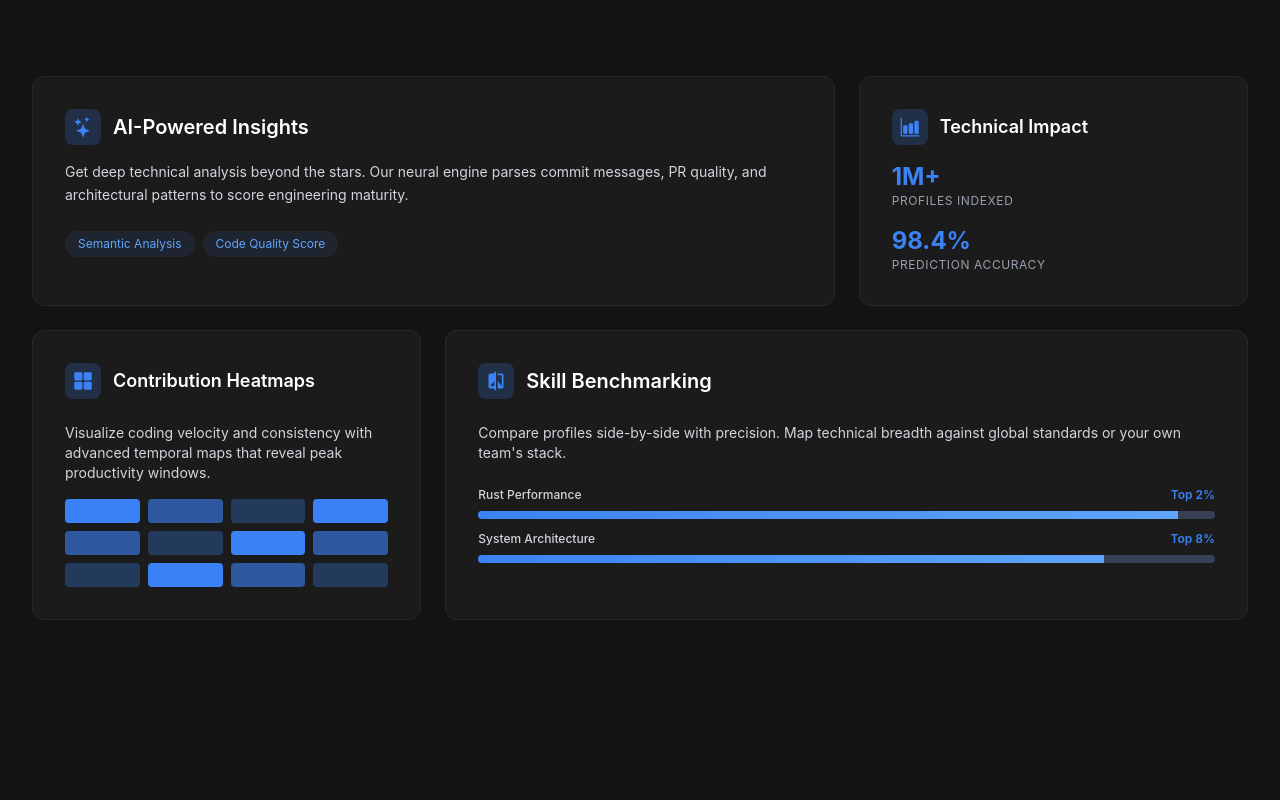
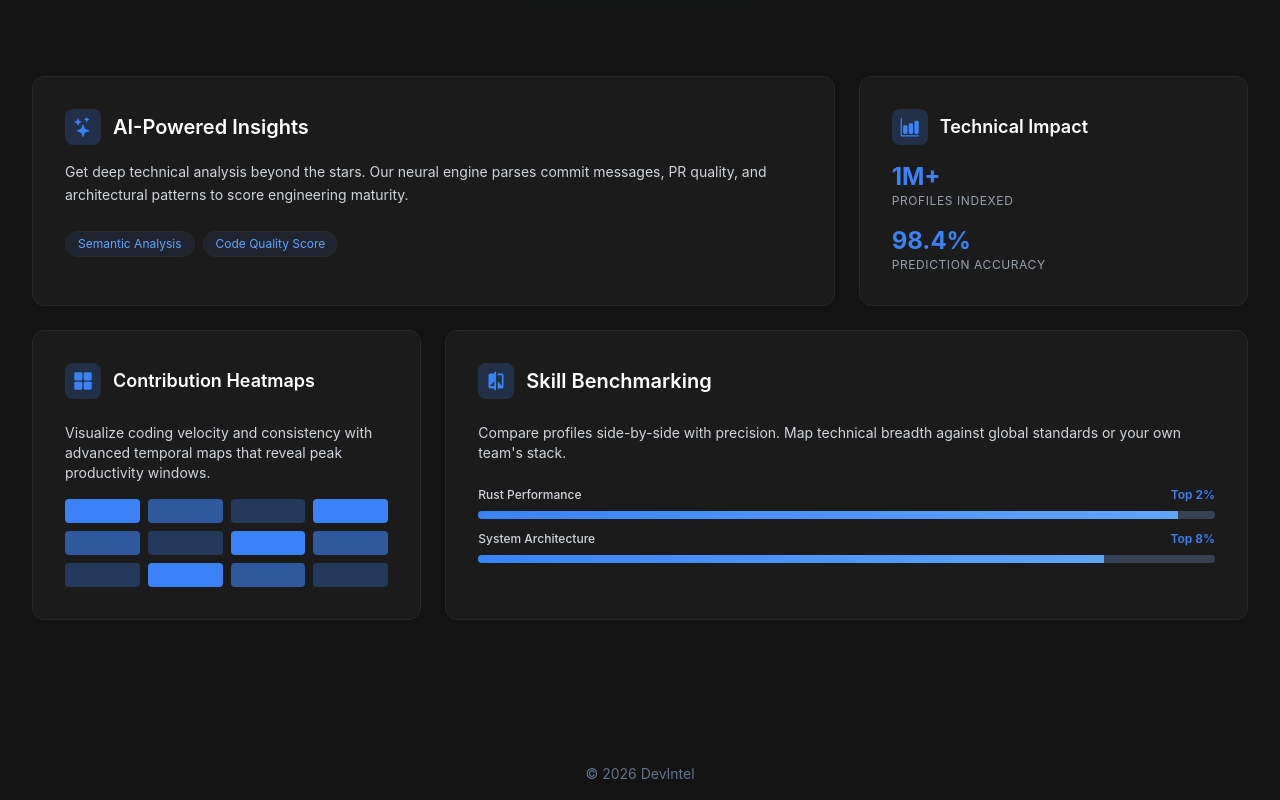
Before and after one commit to Shreyaakatiyar/DevIntel, a React (Vite) app: page / in a window 1280 px wide. Shown: the part 849-1649 px from the top of the page. Before the commit the page ends 1597 px from the top, so only its background shows below. Built offline with nearby package versions, Linux system fonts and the light colour scheme.

Commit message:
Add footer

```diff
--- a/src/components/Footer.jsx
+++ b/src/components/Footer.jsx
@@ -0,0 +1,11 @@
+import React from 'react'
+
+const Footer = () => {
+  return (
+    <footer className="py-4 text-center">
+        <p className="text-slate-500 text-sm">© 2026 DevIntel</p>
+    </footer>
+  )
+}
+
+export default Footer
--- a/src/pages/Home.jsx
+++ b/src/pages/Home.jsx
@@ -2,6 +2,7 @@ import React from 'react'
 import Navbar from '../components/Navbar'
 import Hero from '../components/Hero'
 import Features from '../components/Features'
+import Footer from '../components/Footer'
 
 const Home = () => {
   return (
@@ -9,6 +10,7 @@ const Home = () => {
         <Navbar/>
         <Hero/>
         <Features/>
+        <Footer/>
     </>
   )
 }
```
